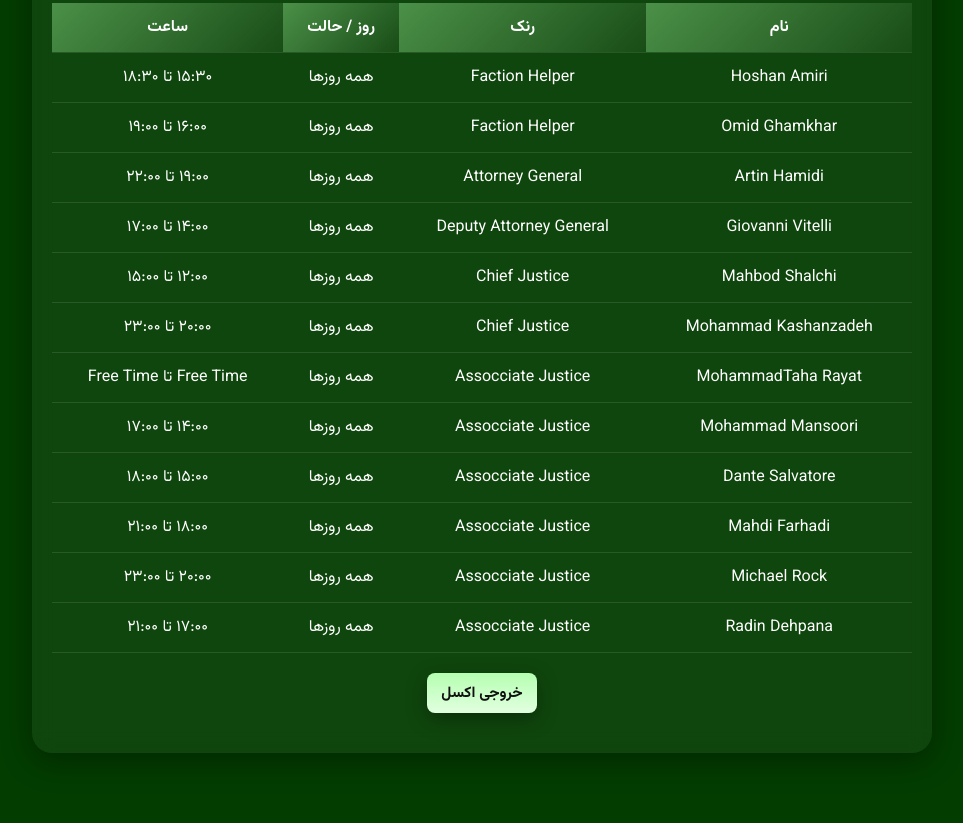
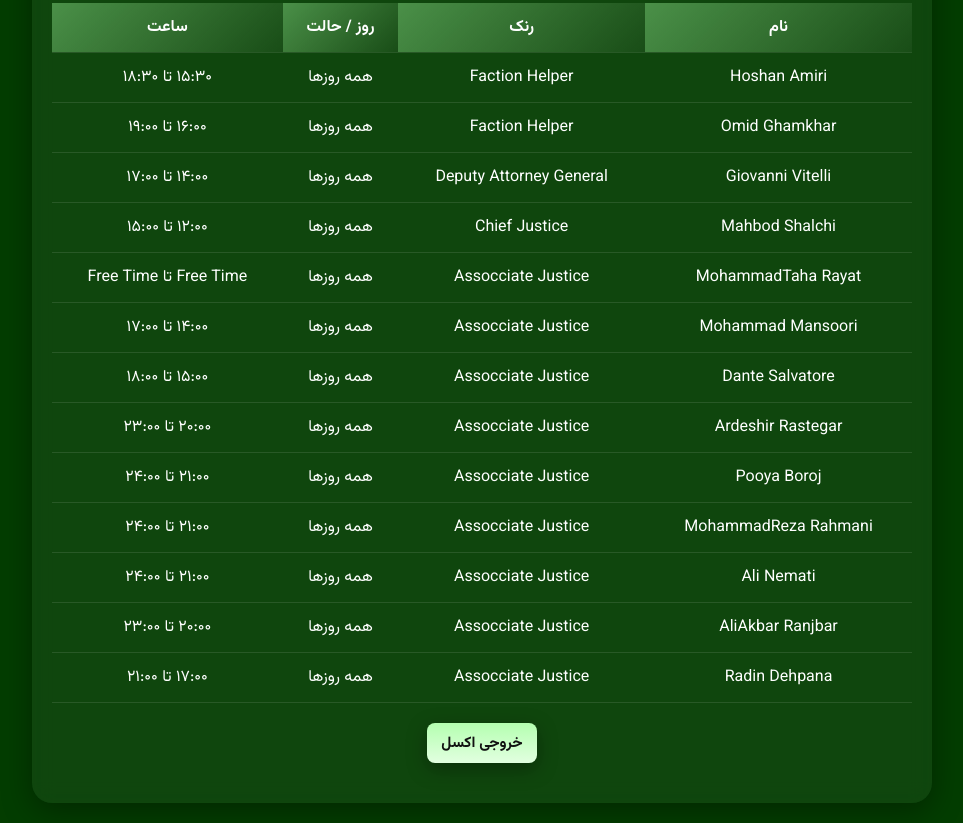
Before and after one commit to DiamondRpJustice/JusticeDiamond, a plain HTML site: page index.html in a window 1280 px wide. Shown: the part 565-1388 px from the top of the page, without its empty margins (158-1121 px from the left). Before the commit the page ends 1338 px from the top, so only its background shows below. Drawn offline with Linux system fonts and the light colour scheme.

Commit message:
index.html

```diff
--- a/index.html
+++ b/index.html
@@ -109,16 +109,18 @@ tr:hover { background: rgba(255,255,255,0.07); transition: background 0.3s ease;
 const shifts = [
   { name:"Hoshan Amiri", rank:"Faction Helper", times:[{days:"همه روزها", start:"15:30", end:"18:30"}]},
   { name:"Omid Ghamkhar", rank:"Faction Helper", times:[{days:"همه روزها", start:"16:00", end:"19:00"}]},
-  { name:"Artin Hamidi", rank:"Attorney General", times:[{days:"همه روزها", start:"19:00", end:"22:00"}]},
   { name:"Giovanni Vitelli", rank:"Deputy Attorney General", times:[{days:"همه روزها", start:"14:00", end:"17:00"}]},
   { name:"Mahbod Shalchi", rank:"Chief Justice", times:[{days:"همه روزها", start:"12:00", end:"15:00"}]},
-  { name:"Mohammad Kashanzadeh", rank:"Chief Justice", times:[{days:"همه روزها", start:"20:00", end:"23:00"}]},
   { name:"MohammadTaha Rayat", rank:"Assocciate Justice", times:[{days:"همه روزها", start:"Free Time", end:"Free Time"},]},
   { name:"Mohammad Mansoori", rank:"Assocciate Justice", times:[{days:"همه روزها", start:"14:00", end:"17:00"}]},
   { name:"Dante Salvatore", rank:"Assocciate Justice", times:[{days:"همه روزها", start:"15:00", end:"18:00"}]},
-  { name:"Mahdi Farhadi", rank:"Assocciate Justice", times:[{days:"همه روزها", start:"18:00", end:"21:00"}]},
-  { name:"Michael Rock", rank:"Assocciate Justice", times:[{days:"همه روزها", start:"20:00", end:"23:00"}]},
+  { name:"Ardeshir Rastegar", rank:"Assocciate Justice", times:[{days:"همه روزها", start:"20:00", end:"23:00"}]},
+  { name:"Pooya Boroj", rank:"Assocciate Justice", times:[{days:"همه روزها", start:"21:00", end:"24:00"}]},
+  { name:"MohammadReza Rahmani", rank:"Assocciate Justice", times:[{days:"همه روزها", start:"21:00", end:"24:00"}]},
+  { name:"Ali Nemati", rank:"Assocciate Justice", times:[{days:"همه روزها", start:"21:00", end:"24:00"}]},
+  { name:"AliAkbar Ranjbar", rank:"Assocciate Justice", times:[{days:"همه روزها", start:"20:00", end:"23:00"}]},
   { name:"Radin Dehpana", rank:"Assocciate Justice", times:[{days:"همه روزها", start:"17:00", end:"21:00"}]},];
+
 
 const rankOrder = {"Faction Helper":1,"Attorney General":2,"Deputy Attorney General":3,"Chief Justice":4,"Assocciate Justice":5};
 function $(s){return document.querySelector(s);}
```
